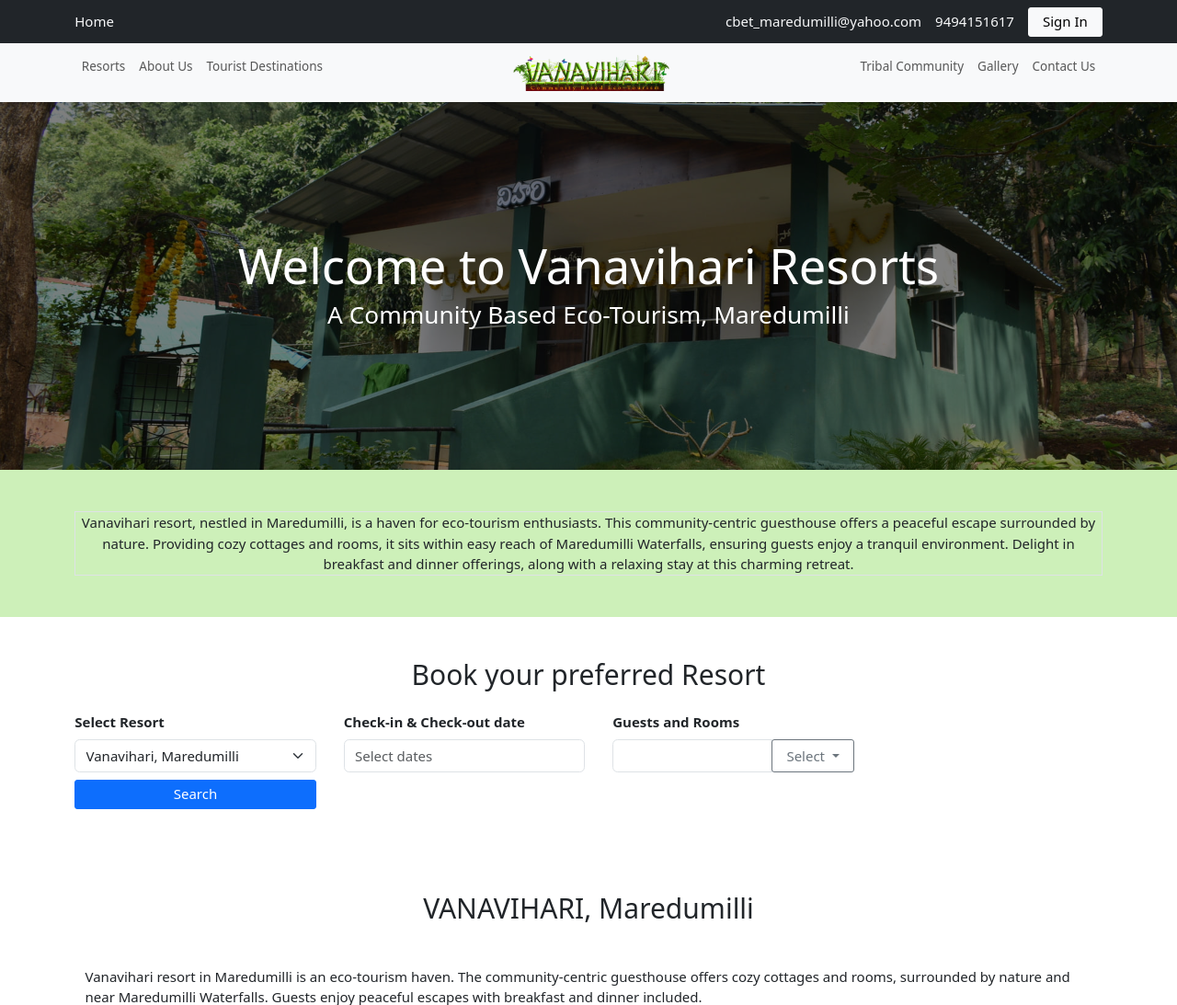
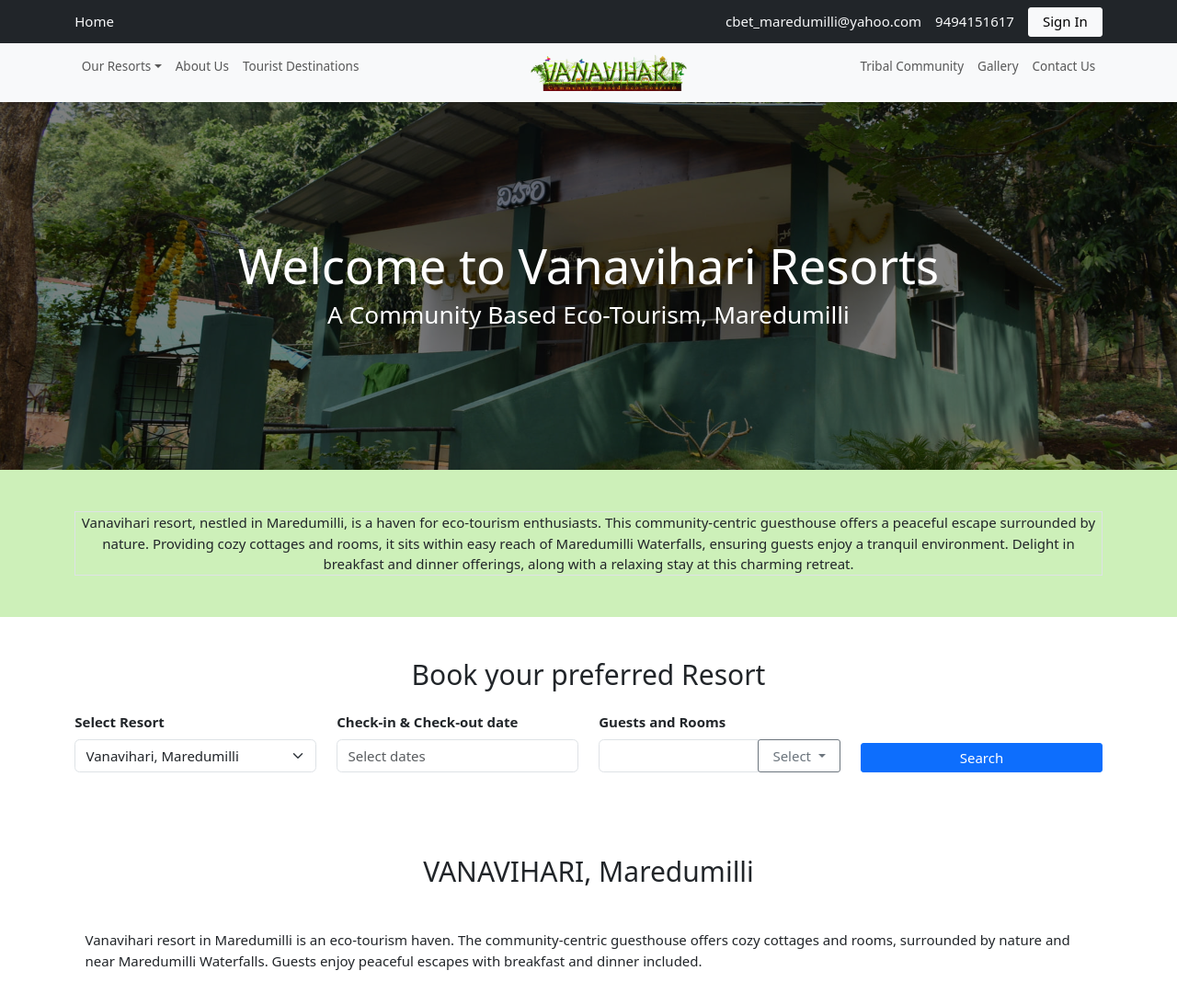
Before and after one commit to TenSketch/Vanavihari, a PHP site: page / in a window 1280 px wide. Shown: the top 1093 px of the page at 92% size. Run offline with PHP 8.4, Linux system fonts and the light colour scheme; some libraries are stand-ins or nearby versions.

Commit message:
NAVBAR resorts dropdown

```diff
--- a/index.html
+++ b/index.html
@@ -53,10 +53,19 @@
                             <a class="nav-link active" aria-current="page" href="#">Home</a>
                         </li>
                         <!-- ... other menu items ... -->
-                        <div class="d-flex nav-x">
-                            <li class="nav-item">
+                        <div class="d-lg-flex nav-x">
+                            <li class="nav-item dropdown">
+                                <a class="nav-link dropdown-toggle" href="#" id="dropdownId" data-bs-toggle="dropdown"
+                                    aria-haspopup="true" aria-expanded="false">Our Resorts</a>
+                                <div class="dropdown-menu" aria-labelledby="dropdownId">
+                                    <a class="dropdown-item" href="#">Vanavihari, Maredumilli</a>
+                                    <a class="dropdown-item" href="#">JunglStar, Valamuru</a>
+                                    <a class="dropdown-item" href="#">Vanyavihari, Rampachodavaram</a>
+                                </div>
+                            </li>
+                            <!-- <li class="nav-item">
                                 <a class="nav-link" href="#">Resorts</a>
-                            </li>
+                            </li> -->
                             <li class="nav-item">
                                 <a class="nav-link" href="#">About Us</a>
                             </li>
@@ -72,7 +81,7 @@
                         <li class="nav-item">
                             <hr class="dropdown-divider">
                         </li>
-                        <div class="d-flex nav-x">
+                        <div class="d-lg-flex nav-x">
                             <li class="nav-item">
                                 <a class="nav-link" href="#">Tribal Community</a>
                             </li>
@@ -122,7 +131,7 @@
             <div class="container">
                 <h2 class="text-center mb-4">Book your preferred Resort</h2>
                 <form>
-                    <div class="row align-items-center gap-2">
+                    <div class="row align-items-center gap-2 gap-lg-0">
                         <div class="col-md-3">
                             <label for="resort" class="form-label">Select Resort</label>
                             <select class="form-select" id="resort">
--- a/style.css
+++ b/style.css
@@ -11,11 +11,6 @@ img {
 .btn {
   padding: 0.25em 1em;
   border-radius: 3px;
-}
-
-.dropdown-menu {
-  left: unset !important;
-  right: 0 !important;
 }
 
 .nav-item .nav-link {
--- a/style.scss
+++ b/style.scss
@@ -19,10 +19,10 @@ img {
 
 
 }
-.dropdown-menu {
-    left: unset !important;
-    right: 0 !important;
-}
+// .dropdown-menu {
+//     left: unset !important;
+//     right: 0 !important;
+// }
 
 .nav-item {
 
```
Also changed, not shown: 1 other file.
